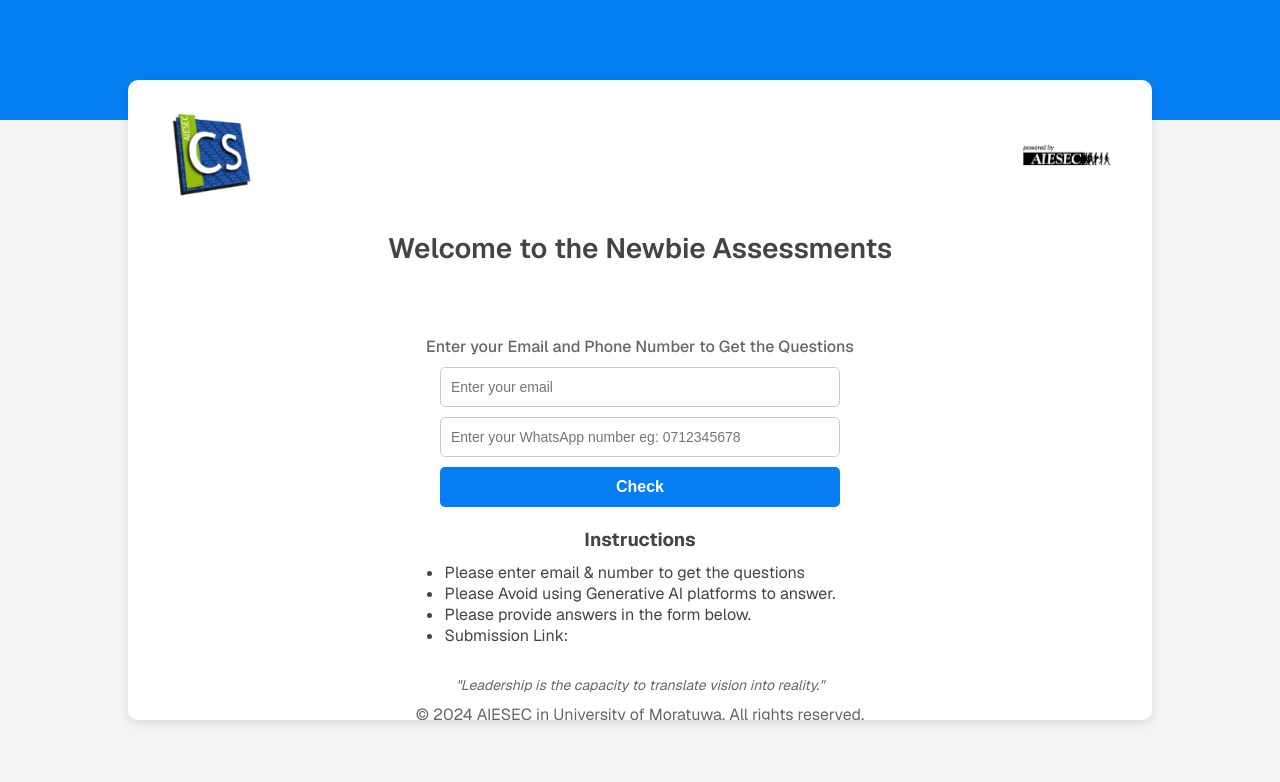
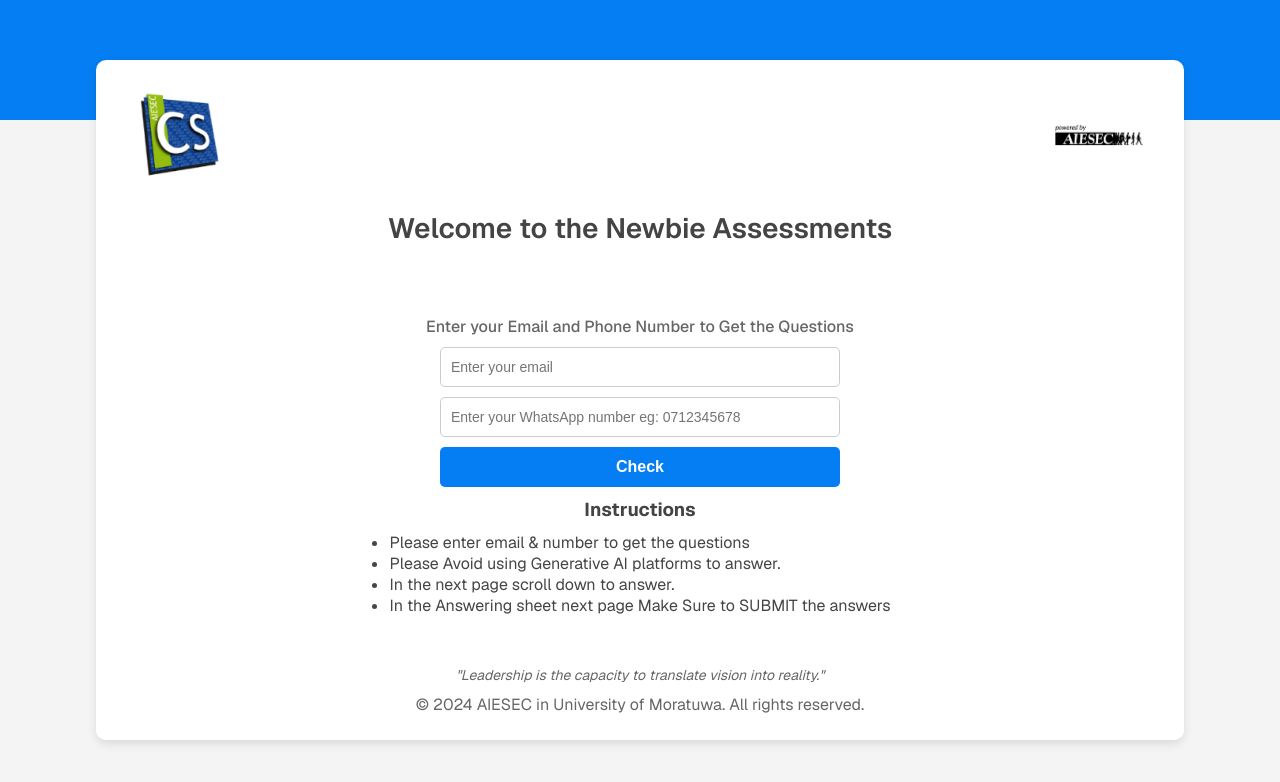
Before and after one commit to dilumin/task, a Next.js app: page / in a window 1280 px wide. Shown: the top 782 px of the page. Built offline with nearby package versions, Linux system fonts and the light colour scheme.

Commit message:
answer submit can

```diff
--- a/src/app/Task.css
+++ b/src/app/Task.css
@@ -73,8 +73,8 @@ html, body {
     top: 50%;
     left: 50%;
     transform: translate(-50%, -50%);
-    height: 80vh;
-    width: 80%;
+    height: 85vh;
+    width: 85%;
     background-color: white;
     border-radius: 10px;
     box-shadow: 0 4px 10px rgba(0, 0, 0, 0.1);
--- a/src/app/Task.jsx
+++ b/src/app/Task.jsx
@@ -43,7 +43,6 @@ function Task() {
     }
   };
 
-  // Handle logout
   const handleLogout = () => {
     setEmail("");
     setPhoneNumber("");
@@ -104,6 +103,17 @@ function Task() {
                 <button onClick={handleShowQuestions} className="btn-check">
                   Check
                 </button>
+                <div className="con-instruction">
+          <div className="instructions">
+            <h3>Instructions</h3>
+            <ul>
+              <li>Please enter email & number to get the questions</li>
+              <li>Please Avoid using Generative AI platforms to answer.</li>
+              <li>In the next page scroll down to answer.</li>
+              <li>In the Answering sheet next page Make Sure to SUBMIT the answers</li>
+            </ul>
+          </div>
+        </div>
               </>
             ) : (
               <div className="questions-block">
@@ -113,20 +123,17 @@ function Task() {
                     <li key={index}>{question}</li>
                   ))}
                 </ul>
+                <div className="iframe-container">
+                  <iframe
+                    src="https://forms.gle/2zxA1HCoMzRtz2Yr7"
+                    title="Example Iframe"
+                    width="100%"
+                    height="500px"
+                    style={{ border: "none" }}
+                  ></iframe>
+                </div>
               </div>
             )}
-          </div>
-        </div>
-        <div className="con-instruction">
-          <div className="instructions">
-            <h3>Instructions</h3>
-            {/* <p style={{marginTop:"5px", marginBottom:"5px"}}>Please read the following instructions carefully </p> */}
-            <ul>
-              <li>Please enter email & number to get the questions</li>
-              <li>Please Avoid using Generative AI platforms to answer.</li>
-              <li>Please provide answers in the form below.</li>
-              <li>Submission Link:</li>
-            </ul>
           </div>
         </div>
         <div className="foot-con">
```
